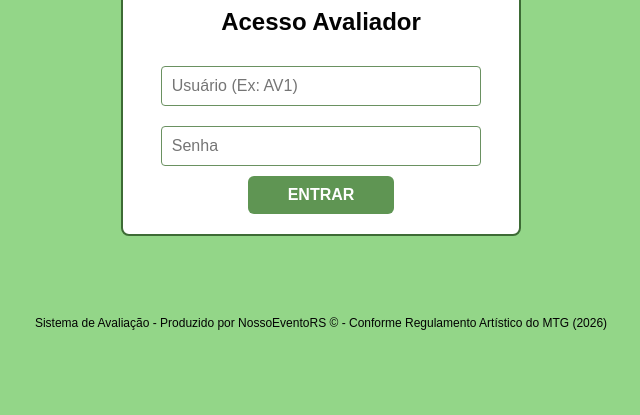
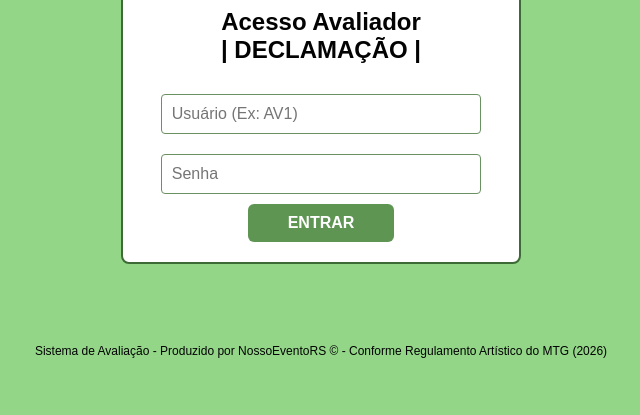
Before and after one commit to NossoEventoRS/avaliacao_declamacao, a plain HTML site: page index.html in a window 1280 px wide. Shown: the part 385-800 px from the top of the page, without its empty margins (319-959 px from the left). Drawn offline with Linux system fonts and the light colour scheme.

Commit message:
Update index.html

```diff
--- a/index.html
+++ b/index.html
@@ -394,7 +394,7 @@ width:100%;
 
 <div id="telaLogin">
     <img src="https://raw.githubusercontent.com/NossoEventoRS/Imagens/refs/heads/main/Logo.png" height="100">
-    <h2>Acesso Avaliador</h2>
+    <h2>Acesso Avaliador<br>| DECLAMAÇÃO |</h2>
     <input type="text" id="userLogin" placeholder="Usuário (Ex: AV1)">
     <input type="password" id="passLogin" placeholder="Senha">
     <button onclick="fazerLogin()" id="btnLogin">ENTRAR</button>
```
